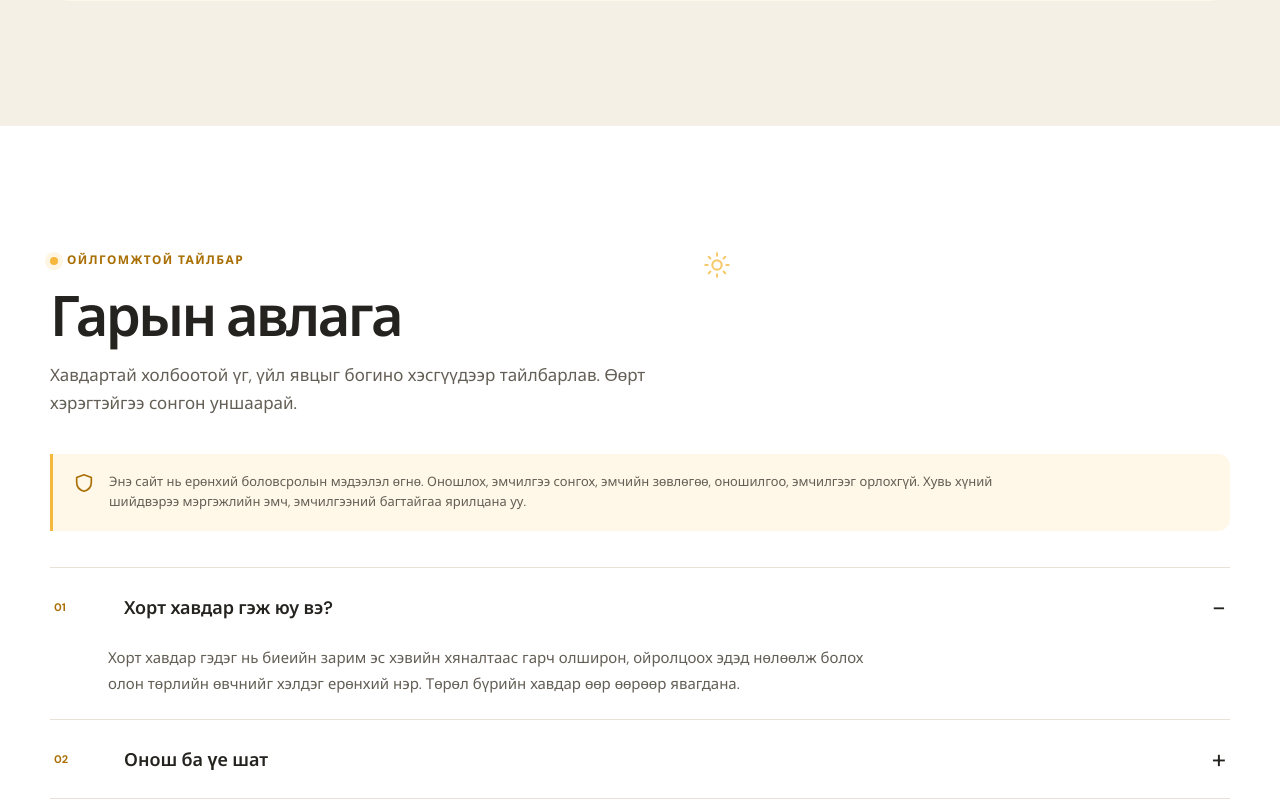
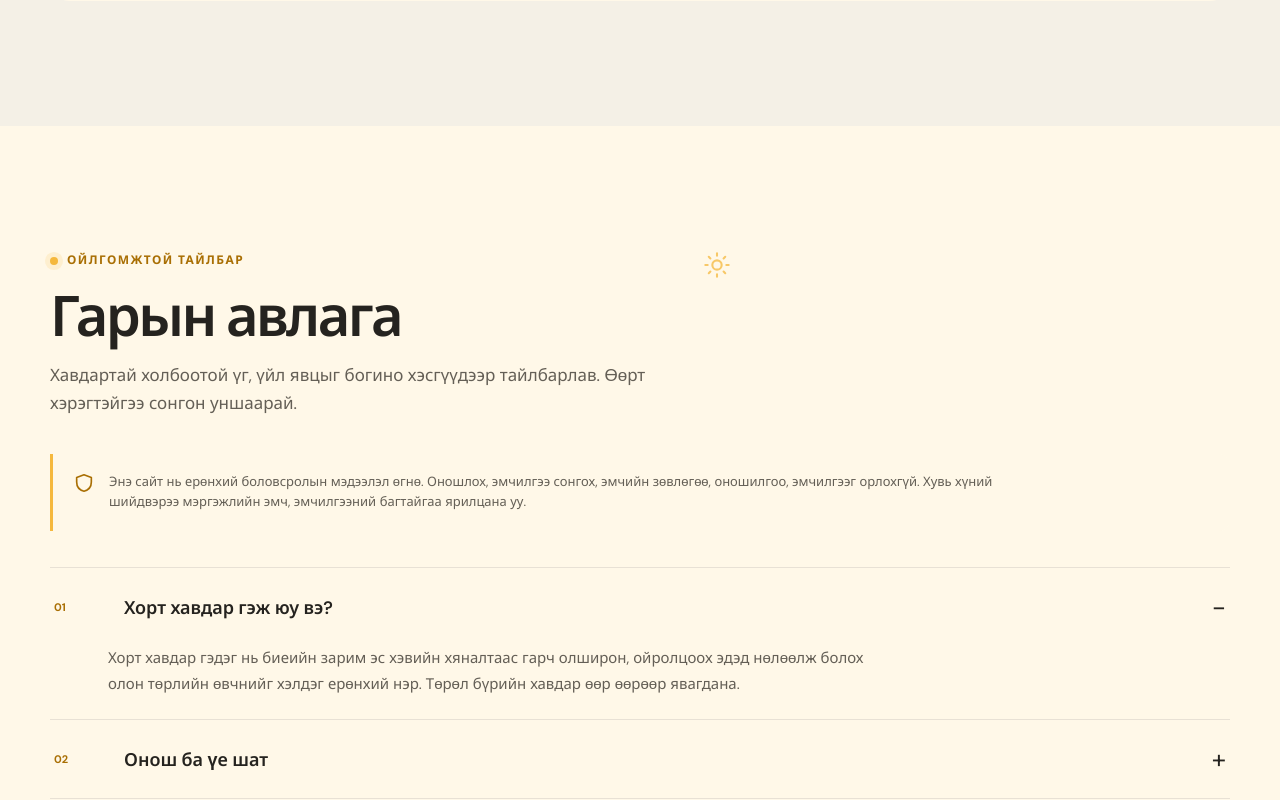
Before and after one commit to OrdinaryPersonn/naranijiizaya, a React (Vite) app: page / in a window 1280 px wide. Shown: the part 2140-2940 px from the top of the page. Built offline with nearby package versions, Linux system fonts and the light colour scheme.

Commit message:
Use warm cream background for guide section

```diff
--- a/src/styles.css
+++ b/src/styles.css
@@ -92,7 +92,7 @@ h1 { max-width: 670px; margin: 25px 0 24px; font-size: clamp(42px, 6vw, 76px); f
 .journey-card { min-height: 235px; padding: 24px 20px 21px; border: 1px solid var(--line); border-radius: 16px; background: var(--card-tint); transition: transform .2s ease, background .2s ease, box-shadow .2s ease; }.journey-card:hover { transform: translateY(-4px); background: var(--white); box-shadow: 0 14px 35px rgba(91,75,42,.08); }.journey-number { display: flex; align-items: center; justify-content: space-between; color: var(--yellow-deep); }.journey-number span { font-size: 11px; font-weight: 700; letter-spacing: .1em; }.journey-number svg { color: var(--yellow-deep); }.journey-card h3 { margin: 38px 0 11px; font-size: 20px; font-weight: 600; }.journey-card p { margin: 0; color: var(--ink-soft); font-size: 13px; line-height: 1.6; }
 .checklist-card { display: grid; grid-template-columns: .85fr 1.15fr; gap: 54px; margin-top: 80px; padding: 42px; border-radius: 20px; background: var(--cream); }.checklist-copy h3 { margin: 15px 0 12px; font-size: 30px; }.checklist-copy p { max-width: 330px; margin-bottom: 24px; color: var(--ink-soft); font-size: 14px; line-height: 1.6; }.checklist-items { display: grid; grid-template-columns: 1fr 1fr; gap: 17px 28px; align-content: center; }.check-item { display: flex; gap: 10px; color: var(--ink-soft); font-size: 13px; line-height: 1.45; cursor: pointer; }.check-item input { position: absolute; opacity: 0; }.check-box { width: 20px; height: 20px; display: grid; place-items: center; flex: 0 0 auto; border: 1px solid #cfb776; border-radius: 6px; color: transparent; background: var(--white); transition: .2s ease; }.check-item input:checked + .check-box { color: var(--accent-ink); background: var(--yellow); border-color: var(--yellow); }
 
-.guide-section { background: var(--white); }.disclaimer { display: flex; align-items: flex-start; gap: 14px; margin: -14px 0 36px; padding: 18px 20px; border-left: 3px solid var(--yellow); border-radius: 0 12px 12px 0; background: var(--cream); color: var(--ink-soft); }.disclaimer svg { color: var(--yellow-deep); flex: 0 0 auto; }.disclaimer p { max-width: 920px; margin: 0; font-size: 13px; line-height: 1.6; }.guide-list { border-top: 1px solid var(--line); }.guide-item { border-bottom: 1px solid var(--line); }.guide-trigger { width: 100%; display: grid; grid-template-columns: 58px 1fr 30px; align-items: center; gap: 12px; border: 0; padding: 22px 4px; background: transparent; text-align: left; color: var(--ink); font-size: 18px; font-weight: 600; }.guide-trigger:hover { color: var(--yellow-deep); }.guide-index { color: var(--yellow-deep); font-size: 11px; font-weight: 700; }.guide-plus { font-size: 26px; font-weight: 400; text-align: right; }.guide-panel { padding: 0 55px 22px 58px; }.guide-panel p { max-width: 760px; margin: 0; color: var(--ink-soft); font-size: 14px; line-height: 1.7; }
+.guide-section { background: var(--cream); }.disclaimer { display: flex; align-items: flex-start; gap: 14px; margin: -14px 0 36px; padding: 18px 20px; border-left: 3px solid var(--yellow); border-radius: 0 12px 12px 0; background: var(--cream); color: var(--ink-soft); }.disclaimer svg { color: var(--yellow-deep); flex: 0 0 auto; }.disclaimer p { max-width: 920px; margin: 0; font-size: 13px; line-height: 1.6; }.guide-list { border-top: 1px solid var(--line); }.guide-item { border-bottom: 1px solid var(--line); }.guide-trigger { width: 100%; display: grid; grid-template-columns: 58px 1fr 30px; align-items: center; gap: 12px; border: 0; padding: 22px 4px; background: transparent; text-align: left; color: var(--ink); font-size: 18px; font-weight: 600; }.guide-trigger:hover { color: var(--yellow-deep); }.guide-index { color: var(--yellow-deep); font-size: 11px; font-weight: 700; }.guide-plus { font-size: 26px; font-weight: 400; text-align: right; }.guide-panel { padding: 0 55px 22px 58px; }.guide-panel p { max-width: 760px; margin: 0; color: var(--ink-soft); font-size: 14px; line-height: 1.7; }
 
 .stories-section { background: var(--inverse); color: var(--on-dark); }.stories-layout { display: grid; grid-template-columns: 1fr 270px; gap: 18px; }.story-feature { display: grid; grid-template-columns: 1fr 1fr; min-height: 360px; overflow: hidden; border-radius: 17px; background: #302d28; }.story-image-wrap { position: relative; min-height: 280px; overflow: hidden; background: #e9ddc5; }.story-image-wrap img { width: 100%; height: 100%; object-fit: cover; }.story-status { position: absolute; left: 17px; top: 17px; padding: 7px 10px; border-radius: 999px; background: var(--yellow); color: var(--accent-ink); font-size: 10px; font-weight: 700; }.story-feature-copy { display: flex; flex-direction: column; justify-content: center; padding: 35px; }.eyebrow--warm { color: #dfbe71; font-size: 9px; letter-spacing: .08em; line-height: 1.4; }.story-feature-copy h3 { max-width: 350px; margin: 19px 0 14px; font-size: 30px; }.story-feature-copy p { max-width: 340px; margin: 0; color: #beb8ad; font-size: 14px; line-height: 1.7; }.story-note { display: flex; min-height: 360px; flex-direction: column; justify-content: space-between; padding: 28px 24px; border: 1px solid #49443b; border-radius: 17px; color: #d9d2c5; }.story-note svg { color: var(--yellow); }.story-note p { max-width: 180px; margin: 0; font-size: 14px; line-height: 1.6; }.story-note span { color: var(--yellow); font-size: 54px; font-weight: 500; letter-spacing: -.08em; }
 
```
Also changed, not shown: 4 other files (tests, documents, lock files or other folders).
